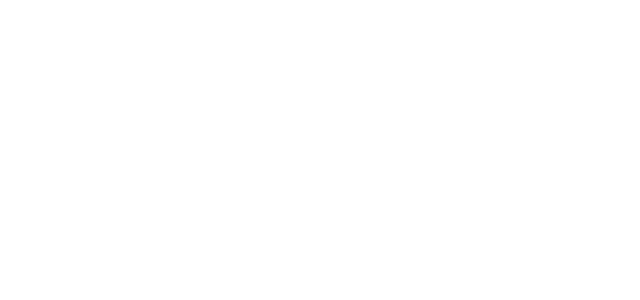
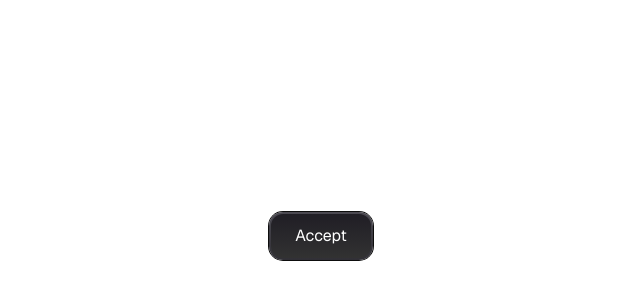
Before and after one commit to mouanvikram/components-challenge, a Next.js app in the folder day-31-to-60/day-43-to-day-60/components/: page / in a window 1280 px wide. Shown: the part 164-464 px from the top of the page, without its empty margins (319-959 px from the left). Built offline with nearby package versions, Linux system fonts and the light colour scheme.

Commit message:
built the button with shadows

```diff
--- a/day-31-to-60/day-43-to-day-60/components/src/app/page.tsx
+++ b/day-31-to-60/day-43-to-day-60/components/src/app/page.tsx
@@ -5,11 +5,6 @@ import { Trash2 } from "lucide-react"
 export default function HomePage() {
   return (
     <main className="flex min-h-screen items-center justify-center">
-
-      {/* <HoldToDelete onDelete={() => console.log("onDelete")}>
-
-      Hold to delete
-    </HoldToDelete> */}
       <Button onClick={() => console.log("button clicked")} >
         Accept
       </Button>
--- a/day-31-to-60/day-43-to-day-60/components/src/components/ui/button_with_shadows.tsx
+++ b/day-31-to-60/day-43-to-day-60/components/src/components/ui/button_with_shadows.tsx
@@ -2,7 +2,6 @@
 
 import clsx from "clsx"
 import { motion } from "motion/react"
-import { ReactNode } from "react"
 
 type ButtonWithShadow = {
     onClick: () => void,
@@ -11,8 +10,9 @@ type ButtonWithShadow = {
 export function Button({ onClick, children }: ButtonWithShadow) {
 
     return (
-        <motion.div className={clsx([])}>
-
+        <motion.div className="px-[2px] py-[2px] rounded-[14px] bg-linear-to-t from-[#313036] to-[#4B4951] shadow-[0px_0px_0px_1px_#0d0d0d] cursor-pointer "
+        >
+            <div className="px-6 py-2.5 bg-linear-to-b from-[#201E25] to-[#323232] rounded-[12px] text-white">{children}</div>
         </motion.div>
     )
 }
```
